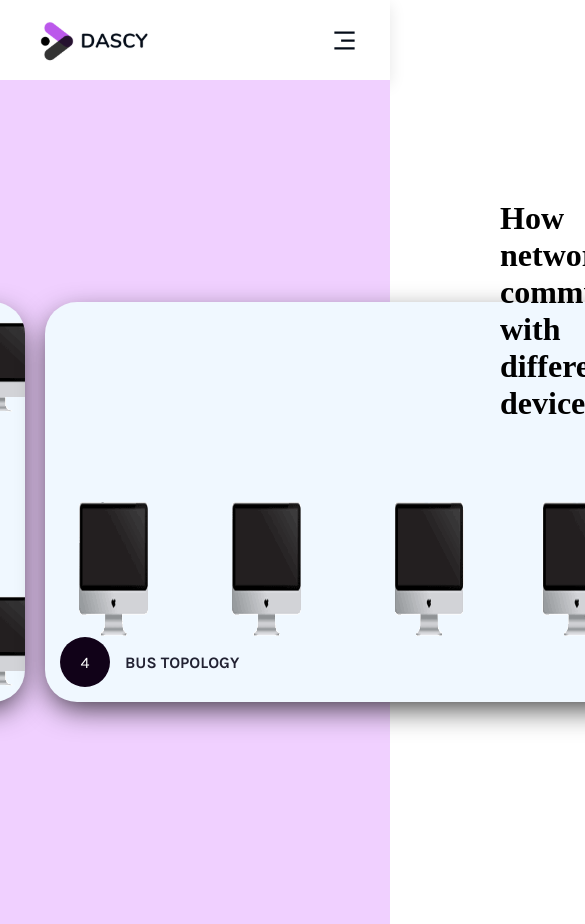
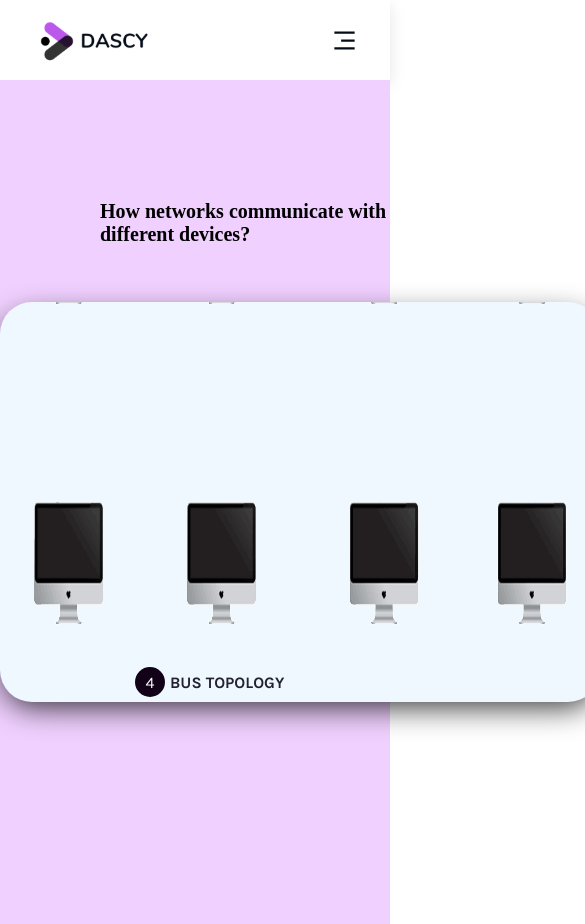
Before and after one commit to chaima1111/Dascy-platform, a React (Create React App) app in the folder dascy_frontend/: page /topo in a window 390 px wide. Shown: the top 924 px of the page, 585 px wide, since content can reach past the window. Built offline with nearby package versions, Linux system fonts and the light colour scheme.

Commit message:
responsive modification

```diff
--- a/dascy_frontend/src/Pages/OSI/Topology/topo.css
+++ b/dascy_frontend/src/Pages/OSI/Topology/topo.css
@@ -1,10 +1,4 @@
-/** {
-    box-sizing: border-box;
-    margin: 0;
-    padding: 0;
-    font-family: karla;
 
-}*/
 .dascy__topo{
   width: 100%;
   height: 100vh;
@@ -104,7 +98,7 @@ input:checked + label .dascy__topo-description{
 }
 .dascy__topo-card[for='c4'] {
 background-image: url('../../../assets/Osi/topo/pc-4.gif');
-  background-size: 610px 350px;
+background-size: 610px 320px;
 background-color: aliceblue;
 background-position-x: 50px;
 justify-content: center;
@@ -205,7 +199,7 @@ input:checked + label .dascy__topo-description{
   position: absolute;
   left: 61rem;
   margin-top: -30px;
-    transform: translateY(-100vh); /* Assurez-vous que l'image est hors de la vue en haut */
+  transform: translateY(-100vh);
   animation: appear 1s,moveImage3 5s forwards; /* Activation de l'animation */
 }
 .writing-square {
@@ -390,39 +384,39 @@ input:checked + label .dascy__topo-description{
 background-color:#F0D0FF;
   width: 100%;
   height: 100vh;
-    object-fit: cover; /* Pour maintenir les proportions de l'image tout en la remplissant */
-
 }
 
 .animated-photo3 img{
  margin-left: 140px;
   margin-right: 80px;
   margin-top: 420px;
+
 }
 
+
+
 .bus1{
-
+display: flex;
 position  :absolute;
 top: 920px;
 right:230px;
 }
 
 .bus2{
-
+display: flex;
 position  :absolute;
 top: 920px;
 right:650px;
 }
 
 .bus3{
-
+display: flex;
 position  :absolute;
 top: 920px;
 right:1050px;
 }
 
 .bus4{
-
 position  :absolute;
 top: 920px;
 right:1460px;
@@ -532,23 +526,27 @@ input:checked + label .dascy__topo-description{
   margin-right: 15px;; /* Ajoute de l'espace à droite de chaque image */
   margin-left: 500px;
   margin-top: 200px;
+
 }
 
 .mesh14{
 margin-right: 15px;; /* Ajoute de l'espace à droite de chaque image */
 margin-left: 500px;
 margin-top: 280px;
+
 }
 .mesh2{
 position  :absolute;
 top: 1358px;
 left:590px;
+
 }
 
 .mesh3{
 position  :absolute;
 top: 1355px;
 right:566px;
+
 }
 
 .mesh4{
@@ -556,6 +554,7 @@ input:checked + label .dascy__topo-description{
 top: 1272px;
 right:655px;
 animation: disappearImage 5s linear forwards;
+
 }
 
 .mesh5{
@@ -576,6 +575,7 @@ input:checked + label .dascy__topo-description{
 position  :absolute;
 top: 1275px;
 right:655px;
+
 }
 
 .mesh8{
@@ -592,6 +592,7 @@ input:checked + label .dascy__topo-description{
   top: 1275px;
   right:655px;
   animation: moveImage5 4s infinite linear;
+
 
 }
 @keyframes moveUp {
@@ -1089,9 +1090,137 @@ text-align: center; /* Center the text within the bubble */
 
         @keyframes circle {
           0% {
-              transform: rotate(0deg) translateX(300px) rotate(0deg); /* Position de départ */
+            transform: rotate(0deg) translateX(300px) rotate(0deg);
         }
         100% {
-              transform: rotate(360deg) translateX(380px) rotate(-360deg); /* Position finale (360 degrés de rotation) */
+            transform: rotate(360deg) translateX(380px) rotate(-360deg);
         }
     }
+
+    @media screen and (max-width: 992px) {
+.dascy__topo-title h1 {
+  left: 300px;
+}
+
+.writing-square,
+.writing-square1,
+.writing-square2,
+.writing-square3,
+.writing-square4,
+.writing-square5,
+.writing-square6,
+.writing-square7,
+.writing-square8,
+.writing-square9,
+.writing-square10 {
+  width: 120px;
+  min-height: 60px;
+  padding: 10px;
+  font-size: 10px;
+  position: fixed;
+}
+}
+
+@media screen and (max-width: 768px) {
+.dascy__topo-title h1 {
+  left: 200px;
+  font-size: 24px;
+}
+
+.dascy__topo-card {
+  width: 60px;
+}
+
+.dascy__topo-card > .dascy__topo-row > .dascy__topo-icon {
+  width: 40px;
+  margin: 10px;
+}
+
+.dascy__topo-card > .dascy__topo-row > .dascy__topo-description {
+  height: 60px;
+  width: 400px;
+}
+
+.writing-square,
+.writing-square1,
+.writing-square2,
+.writing-square3,
+.writing-square4,
+.writing-square5,
+.writing-square6,
+.writing-square7,
+.writing-square8,
+.writing-square9,
+.writing-square10 {
+  width: 100px;
+  min-height: 50px;
+  padding: 8px;
+  font-size: 8px;
+  position: fixed;
+}
+}
+
+@media screen and (max-width: 480px) {
+.dascy__topo-title h1 {
+  left: 100px;
+  font-size: 20px;
+}
+
+.dascy__topo-card {
+  width: 50px;
+}
+
+.dascy__topo-card > .dascy__topo-row > .dascy__topo-icon {
+  width: 30px;
+  margin: 5px;
+}
+
+.dascy__topo-card > .dascy__topo-row > .dascy__topo-description {
+  height: 40px;
+  width: 300px;
+}
+
+.writing-square,
+.writing-square1,
+.writing-square2,
+.writing-square3,
+.writing-square4,
+.writing-square5,
+.writing-square6,
+.writing-square7,
+.writing-square8,
+.writing-square9,
+.writing-square10 {
+  width: 80px;
+  min-height: 40px;
+  padding: 6px;
+  font-size: 6px;
+  position: fixed;
+}
+}
+
+@media screen and (max-width: 992px) {
+.animated-photo img {
+  margin-left: 100px;
+  margin-right: 60px;
+  position:fixed;
+}
+}
+
+@media screen and (max-width: 768px) {
+.animated-photo img {
+  margin-left: 50px;
+  margin-right: 30px;
+  position:fixed;
+
+}
+}
+
+@media screen and (max-width: 480px) {
+.animated-photo img {
+  margin-left: 20px;
+  margin-right: 10px;
+  position:fixed;
+
+}
+}
```
Lines whose indentation alone changed are shown as unchanged.
